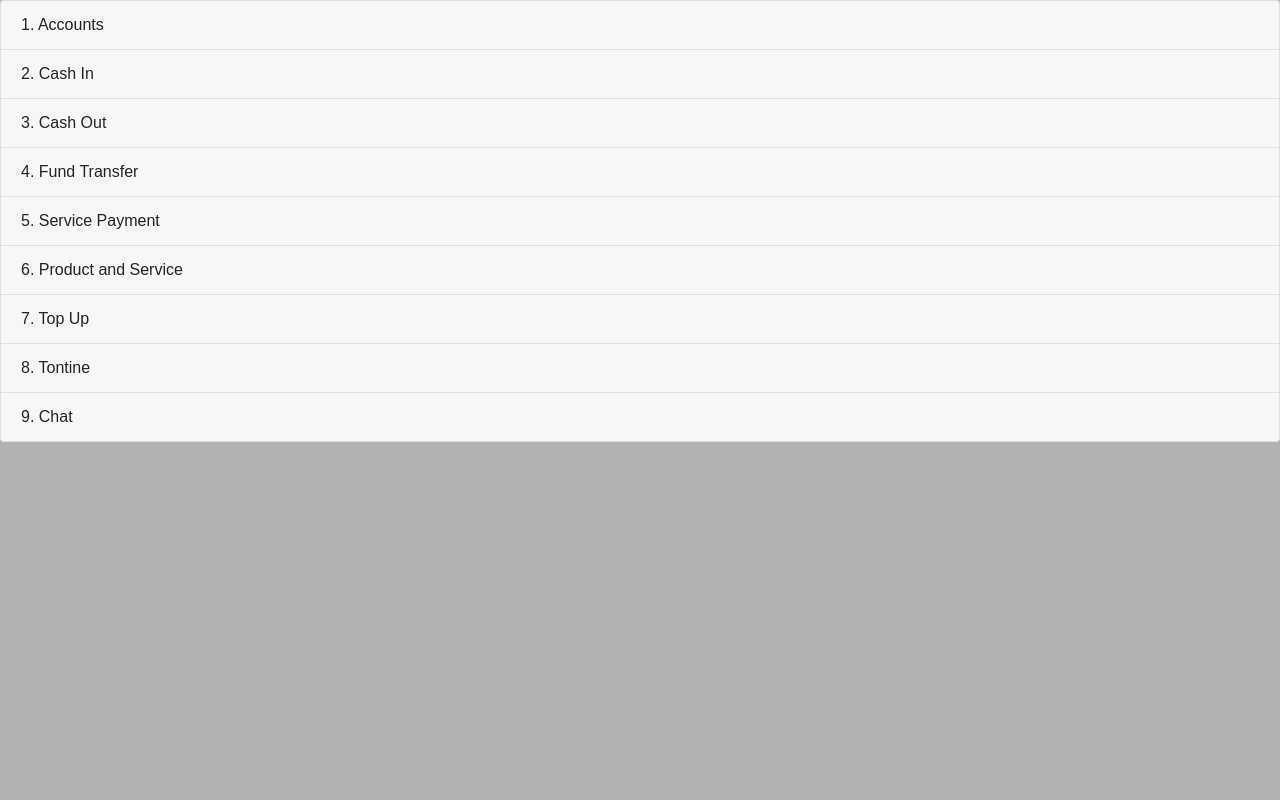
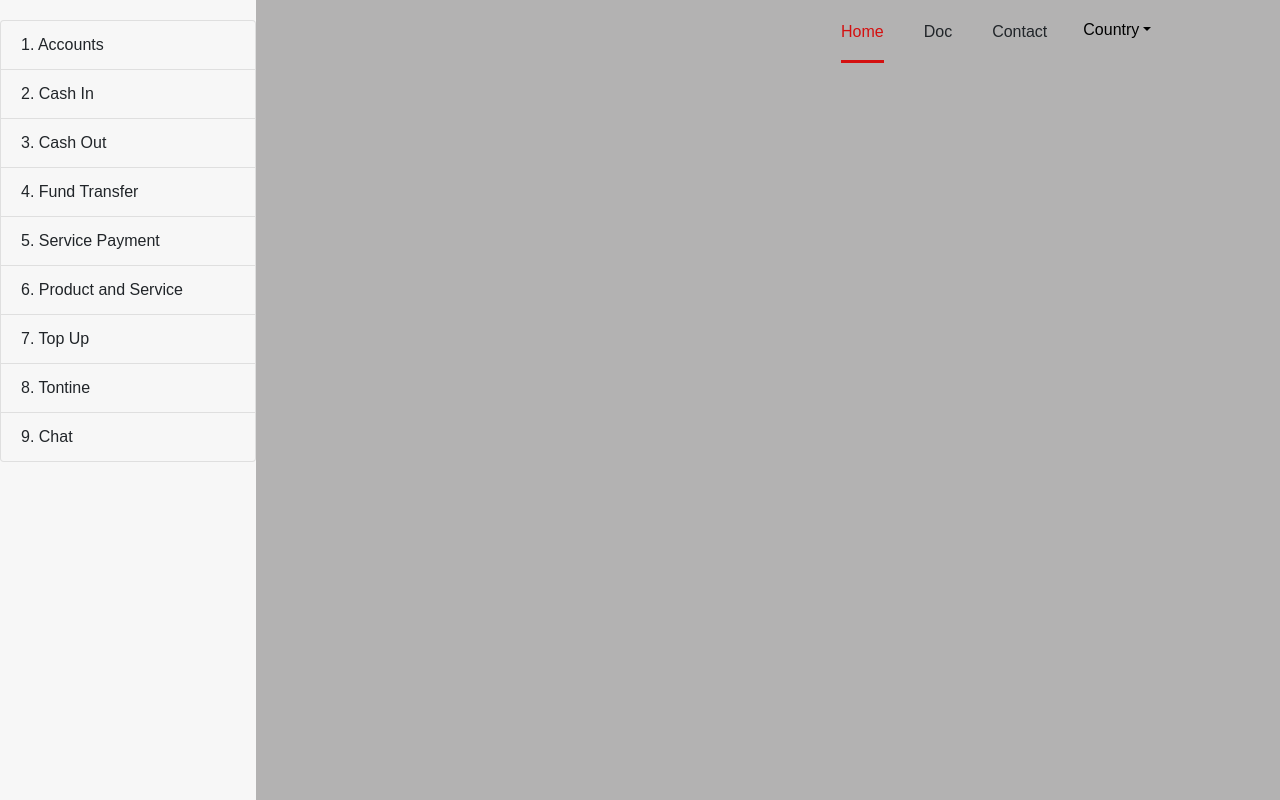
Before and after one commit to floreez237/sara-guide, a React (Create React App) app: page / in a window 1280 px wide. Built offline with nearby package versions, Linux system fonts and the light colour scheme.

Commit message:
accordion placed to the left

```diff
--- a/src/App.js
+++ b/src/App.js
@@ -5,12 +5,16 @@ import './App.css';
 import MainComponent from './components/MainComponent/MainComponent'
 import Footing from './components/footer/Footer'
 import CustomAccordion from './components/CustomAccordion/CustomAccordion'
+import DocPage from './components/DocPage/DocPage'
+import Navigation from './components/Header/NavigationHeader'
 
 
 function App() {
   return (
     <div>
-        <CustomAccordion/>
+      <Navigation/>
+      <DocPage/>
+        {/* <CustomAccordion/> */}
         {/* <MainComponent/> */}
       {/* <Navigation/> */}
       {/* <LanguageHeader/> */}
--- a/src/components/CustomAccordion/CustomAccordion.js
+++ b/src/components/CustomAccordion/CustomAccordion.js
@@ -20,10 +20,18 @@ class CustomAccordion extends React.Component {
                                         </Accordion.Toggle>
                                         <Accordion.Collapse eventKey="1">
                                             <Card.Body>
-                                                a. Edit user details
+                                                <Card.Text>
+                                                <text>a. Edit user details</text>
+                                                </Card.Text>
+                                                <Card.Text>
+                                                <text>b. Change PIN</text>
+                                                </Card.Text>
+                                                <Card.Text>
+                                                <text>c. Add address</text>
+                                                </Card.Text>
                                             </Card.Body>
                                         </Accordion.Collapse>
-                                        <Accordion.Collapse eventKey="1">
+                                        {/* <Accordion.Collapse eventKey="1">
                                             <Card.Body>
                                                 b. Change PIN
                                             </Card.Body>
@@ -32,7 +40,7 @@ class CustomAccordion extends React.Component {
                                             <Card.Body>
                                                 c. Add address
                                             </Card.Body>
-                                        </Accordion.Collapse>
+                                        </Accordion.Collapse> */}
                                     </Card>
                                 </Accordion>
                                 <Accordion defaultActiveKey="0">
--- /dev/null
+++ b/src/components/DocPage/DocPage.js
@@ -0,0 +1,20 @@
+import './Styles.css'
+import CustomAccordion from '../CustomAccordion/CustomAccordion'
+import React from 'react'
+
+class DocPage extends React.Component{
+    render(){
+        return(
+            <div>
+                <div class = "split-left">
+                    <CustomAccordion/>
+                </div>
+                <div>
+
+                </div>
+            </div>
+        )
+    }
+}
+
+export default DocPage
--- /dev/null
+++ b/src/components/DocPage/Styles.css
@@ -0,0 +1,23 @@
+.split-left {
+    height: 100%;
+    width: 20%;
+    position: fixed;
+    z-index: 1;
+    top: 0;
+    overflow-x: hidden;
+    left: 0;
+    background-color: #F7F7F7;
+    padding-top: 20px;
+}
+
+.split-right {
+    height: 100%;
+    width: 80%;
+    position: relative;
+    z-index: 1;
+    top: 0;
+    overflow-x: hidden;
+    padding-top: 20px;
+    right: 0;
+    /* background-color: red; */
+}
```
Lines whose indentation alone changed are shown as unchanged.
